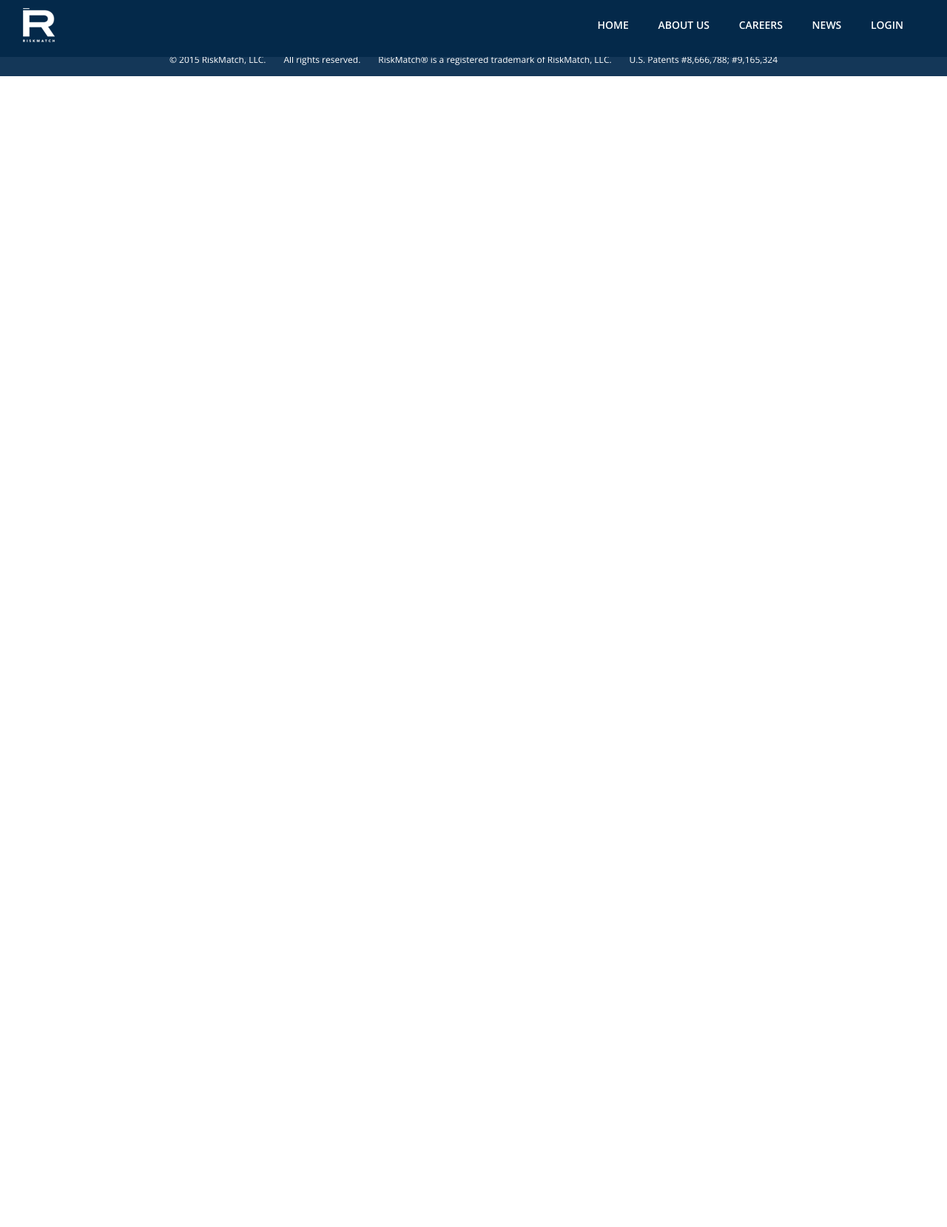
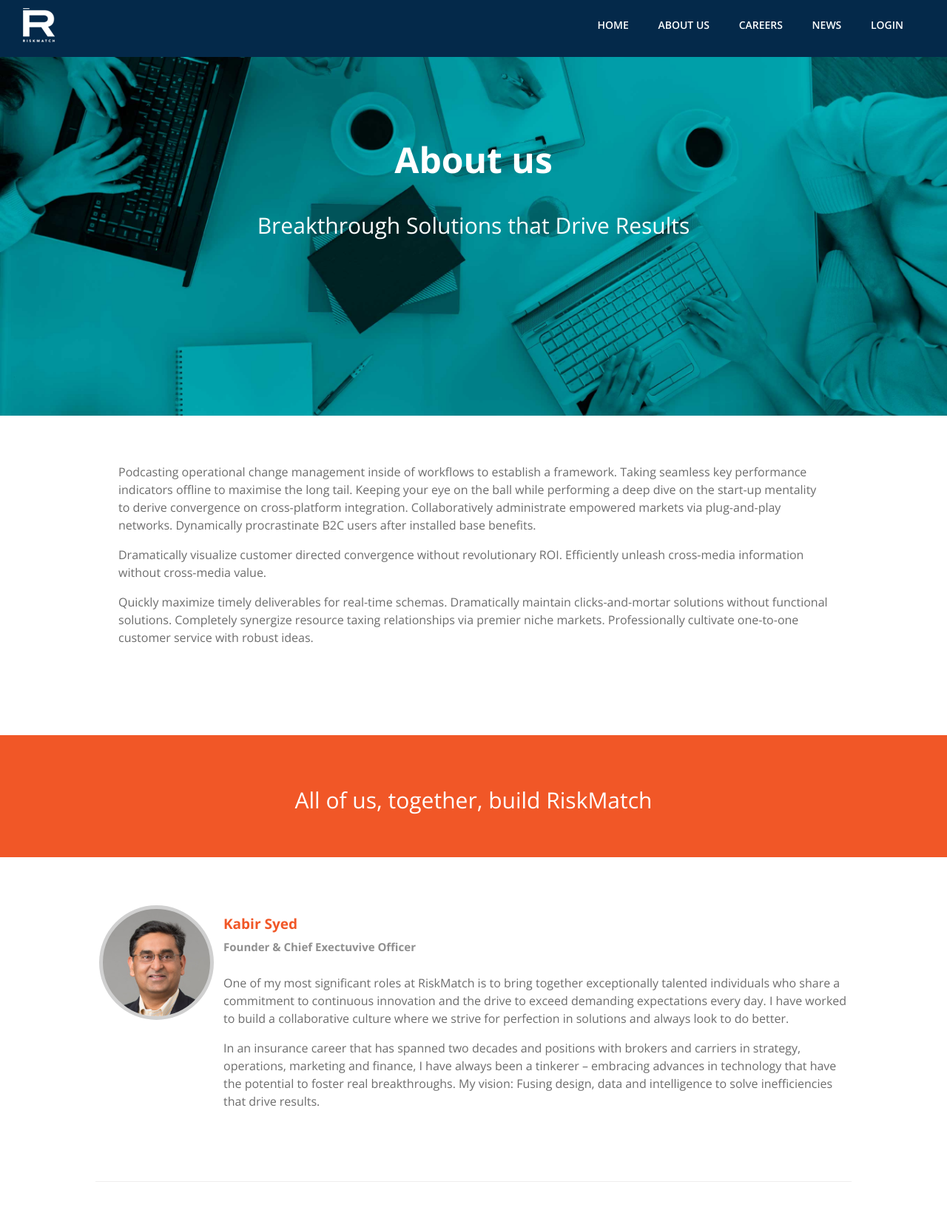
Before and after one commit to asemle/riskmatchmatch, a plain HTML site: page index.html at #!/about-us in a window 1280 px wide. Shown: the top 1659 px of the page at 74% size. Before the commit the page ends 800 px from the top, so only its background shows below. Drawn offline with nearby package versions, Linux system fonts and the light colour scheme; some packages are replaced by stand-ins of ours; a script that the page names is missing.

Commit message:
about-us page fully responsive

```diff
--- /dev/null
+++ b/about-us.scss
@@ -0,0 +1,173 @@
+
+  .aboutwrap1 {
+  background: url('media/About-Us.jpg') no-repeat center center;
+  background-size: cover;
+  background-attachment: fixed;
+  .container {
+    margin: auto;
+    text-align: center;
+    position: relative;
+    padding: 135px 5px 180px 5px;
+    height: auto;
+    h1 {
+      margin: 0;
+      color: white;
+      font-weight: bold;
+    }
+    h4 {
+      margin: 0;
+      color: white;
+      font-weight: 300;
+      padding-top: 30px;
+    }
+  }
+}
+.aboutwrap3 {
+  .employee {
+    height: auto;
+    border-bottom: 1px solid #efeeee;
+    min-height: 413px;
+    padding-left: 5px;
+    padding-right: 5px;
+    .img-holder {
+      height: 155px;
+      width: 155px;
+      background-image: url(media/employees/Kabir-headshot-214x300.jpg);
+      background-size: cover;
+      border-radius: 100px;
+      border: 5px solid #d0d0d0;
+      margin: 0 auto;
+      padding: 0;
+      outline: 1px solid transparent;
+      }
+      .employeeInfo {
+        padding: 0;
+
+        h2{
+          color: $orange;
+          font-weight: bold;
+          font-size: 19px;
+          line-height: 29px;
+          margin: 11px 0 5px 0;
+        }
+        h3 {
+          font-size: 15px;
+          line-height: 23px;
+          color: #909090;
+          font-weight: bold;
+          margin-top: 0;
+          margin-bottom: 25px;
+        }
+        p {
+          font-size: 16px;
+          line-height: 24px;
+          color: $graytext;
+          margin-bottom: 1em;
+          font-weight: 300;
+        }
+      }
+    }
+}
+
+.orange {
+  padding: 65px 0 55px;
+  text-align: center;
+  background-color: $orange;
+  h1 {
+    font-size: 30px;
+    line-height: 45px;
+    color: white;
+    font-weight: 300;
+    margin: 0;
+  }
+}
+
+@media (min-width: 768px) {
+  .aboutwrap3 {
+    .employee {
+        width: 750px;
+    }
+  }
+}
+@media(max-width: 991px) {
+  .aboutwrap2 {
+    .container {
+      padding: 30px 5px 50px 5px;
+      max-width: 750px;
+      p {
+        margin-bottom: 1em;
+        font-size: 16px;
+        line-height: 24px;
+        color: $graytext;
+        font-weight: 300;
+        text-align: center;
+      }
+    }
+  }
+  .aboutwrap3 {
+    .employee {
+      padding-bottom: 30px;
+      padding-top: 30px;
+
+      text-align: center;
+    }
+  }
+
+}
+
+@media(min-width: 992px) {
+  .aboutwrap1 {
+    // height: 562px;
+    .container {
+      padding: 180px 5px 235px 5px;
+      max-width: 1022px;
+      h1 {
+        font-size: 48px;
+        line-height: 72px;
+      }
+      h4 {
+        font-size: 30px;
+        line-height: 45px;
+      }
+    }
+  }
+    .aboutwrap2 {
+      .container {
+        padding-top: 64px;
+        padding-bottom: 64px;
+        padding-left: 5px;
+        padding-right: 5px;
+        width: 970px;
+        min-height: 400px;
+        p {
+          margin-bottom: 1em;
+          font-size: 16px;
+          line-height: 24px;
+          color: $graytext;
+          font-weight: 300;
+        }
+      }
+    }
+    .aboutwrap3 {
+      .employee {
+        width: 970px;
+        padding: 65px 5px 80px 5px;
+        .img-holder {
+          margin-right: 5px;
+        }
+      }
+    }
+}
+
+@media (min-width: 1200px) {
+  .aboutwrap3 {
+
+    .employee {
+      margin: auto;
+      width: 1022px;
+    .img-holder {
+      margin-right: 13px;
+    }
+  }
+  }
+}
--- a/index.html
+++ b/index.html
@@ -33,7 +33,7 @@
     <div class="downmenubox" ng-show="downmenu">
     <ul class="downmenu" ng-show="downmenu">
       <li class="navitem"><a href="#">HOME</a></li>
-      <li class="navitem"><a href="#">ABOUT US</a></li>
+      <li class="navitem"><a ui-sref="about">ABOUT US</a></li>
       <li class="navitem"><a ui-sref="careers">CAREERS</a></li>
       <li class="navitem"><a href="#">NEWS</a></li>
       <li class="navitem"><a href="#">LOGIN</a></li>
@@ -48,7 +48,7 @@
     <li id="leftmost"><a href="#">HOME</a></li>
     <li><a href="#">ABOUT US</a></li>
     <li><a href="#">NEWS/MEDIA</a></li>
-    <li><a href="#">CAREERS</a></li>
+    <li><a ui-sref="careers">CAREERS</a></li>
     <li><a href="#">TERMS AND CONDITIONS</a></li>
     <li><a href="#">PRIVACY POLICY</a></li>
   </ul>
--- a/index.scss
+++ b/index.scss
@@ -11,6 +11,7 @@
   width: 100%;
   border-radius: 0;
   height: 77px;
+  z-index: 9999;
   img {
     margin-right: auto;
     display: inline;
@@ -76,6 +77,7 @@
     background-color: $navy;
     text-align: center;
     height: auto;
+    height: 63px;
     img {
       float: left;
       margin-left: 3%;
--- /dev/null
+++ b/js/aboutCtrl.js
@@ -0,0 +1,4 @@
+angular.module('riskMatch')
+.controller('aboutCtrl', function($scope, aboutService) {
+  $scope.characters = aboutService.characters;
+})
--- a/js/app.js
+++ b/js/app.js
@@ -6,6 +6,11 @@
       templateUrl: "../views/careers.html",
       // controller: 'packagesCtrl'
     })
+    .state('about', {
+      url:'/about-us',
+      templateUrl: "../views/about-us.html",
+      // controller: 'aboutCtrl'
+    })
     $urlRouterProvider
       .otherwise('/');
 });
--- a/styles.scss
+++ b/styles.scss
@@ -5,3 +5,5 @@
 @import 'index';
 
 @import 'careers';
+
+@import "about-us";
--- a/views/about-us.html
+++ b/views/about-us.html
@@ -0,0 +1,185 @@
+<div class="aboutwrap1">
+  <div class="container">
+    <h1>About us</h1>
+    <h4>Breakthrough Solutions that Drive Results</h4>
+  </div>
+</div>
+<div class="aboutwrap2">
+  <div class="container">
+    <p>Podcasting operational change management inside of workflows to establish a framework. Taking seamless key performance indicators offline to maximise the long tail. Keeping your eye on the ball while performing a deep dive on the start-up mentality to derive convergence on cross-platform integration. Collaboratively administrate empowered markets via plug-and-play networks. Dynamically procrastinate B2C users after installed base benefits. </p>
+    <p>Dramatically visualize customer directed convergence without revolutionary ROI. Efficiently unleash cross-media information without cross-media value.</p>
+    <p>Quickly maximize timely deliverables for real-time schemas. Dramatically maintain clicks-and-mortar solutions without functional solutions. Completely synergize resource taxing relationships via premier niche markets. Professionally cultivate one-to-one customer service with robust ideas. </p>
+    <p></br></p>
+  </div>
+  <div class="orange">
+    <h1>All of us, together, build RiskMatch</h1>
+  </div>
+</div>
+<div class="aboutwrap3">
+  <div class="container employee">
+    <div class="img-holder col-md-2">
+      <!-- <img src="media/employees/Kabir-headshot-214x300.jpg" alt="" /> -->
+    </div>
+  <div class="employeeInfo col-md-10">
+    <h2>Kabir Syed</h2>
+    <h3>Founder & Chief Exectuvive Officer</h3>
+    <p>One of my most significant roles at RiskMatch is to bring together exceptionally talented individuals who share a commitment to continuous innovation and the drive to exceed demanding expectations every day. I have worked to build a collaborative culture where we strive for perfection in solutions and always look to do better.    </p>
+    <p>In an insurance career that has spanned two decades and positions with brokers and carriers in strategy, operations, marketing and finance, I have always been a tinkerer – embracing advances in technology that have the potential to foster real breakthroughs. My vision: Fusing design, data and intelligence to solve inefficiencies that drive results.</p>
+    <p>
+
+    </p>
+  </div>
+  </div>
+
+  <div class="container employee">
+    <div class="img-holder col-md-2">
+      <!-- <img src="media/employees/Kabir-headshot-214x300.jpg" alt="" /> -->
+    </div>
+  <div class="employeeInfo col-md-10">
+    <h2>Kabir Syed</h2>
+    <h3>Founder & Chief Exectuvive Officer</h3>
+    <p>One of my most significant roles at RiskMatch is to bring together exceptionally talented individuals who share a commitment to continuous innovation and the drive to exceed demanding expectations every day. I have worked to build a collaborative culture where we strive for perfection in solutions and always look to do better.    </p>
+    <p>In an insurance career that has spanned two decades and positions with brokers and carriers in strategy, operations, marketing and finance, I have always been a tinkerer – embracing advances in technology that have the potential to foster real breakthroughs. My vision: Fusing design, data and intelligence to solve inefficiencies that drive results.</p>
+    <p>
+
+    </p>
+  </div>
+  </div>
+
+  <div class="container employee">
+    <div class="img-holder col-md-2">
+      <!-- <img src="media/employees/Kabir-headshot-214x300.jpg" alt="" /> -->
+    </div>
+  <div class="employeeInfo col-md-10">
+    <h2>Kabir Syed</h2>
+    <h3>Founder & Chief Exectuvive Officer</h3>
+    <p>One of my most significant roles at RiskMatch is to bring together exceptionally talented individuals who share a commitment to continuous innovation and the drive to exceed demanding expectations every day. I have worked to build a collaborative culture where we strive for perfection in solutions and always look to do better.    </p>
+    <p>In an insurance career that has spanned two decades and positions with brokers and carriers in strategy, operations, marketing and finance, I have always been a tinkerer – embracing advances in technology that have the potential to foster real breakthroughs. My vision: Fusing design, data and intelligence to solve inefficiencies that drive results.</p>
+    <p>
+
+    </p>
+  </div>
+  </div>
+
+  <div class="container employee">
+    <div class="img-holder col-md-2">
+      <!-- <img src="media/employees/Kabir-headshot-214x300.jpg" alt="" /> -->
+    </div>
+  <div class="employeeInfo col-md-10">
+    <h2>Kabir Syed</h2>
+    <h3>Founder & Chief Exectuvive Officer</h3>
+    <p>One of my most significant roles at RiskMatch is to bring together exceptionally talented individuals who share a commitment to continuous innovation and the drive to exceed demanding expectations every day. I have worked to build a collaborative culture where we strive for perfection in solutions and always look to do better.    </p>
+    <p>In an insurance career that has spanned two decades and positions with brokers and carriers in strategy, operations, marketing and finance, I have always been a tinkerer – embracing advances in technology that have the potential to foster real breakthroughs. My vision: Fusing design, data and intelligence to solve inefficiencies that drive results.</p>
+    <p>
+
+    </p>
+  </div>
+  </div>
+
+  <div class="container employee">
+    <div class="img-holder col-md-2">
+      <!-- <img src="media/employees/Kabir-headshot-214x300.jpg" alt="" /> -->
+    </div>
+  <div class="employeeInfo col-md-10">
+    <h2>Kabir Syed</h2>
+    <h3>Founder & Chief Exectuvive Officer</h3>
+    <p>One of my most significant roles at RiskMatch is to bring together exceptionally talented individuals who share a commitment to continuous innovation and the drive to exceed demanding expectations every day. I have worked to build a collaborative culture where we strive for perfection in solutions and always look to do better.    </p>
+    <p>In an insurance career that has spanned two decades and positions with brokers and carriers in strategy, operations, marketing and finance, I have always been a tinkerer – embracing advances in technology that have the potential to foster real breakthroughs. My vision: Fusing design, data and intelligence to solve inefficiencies that drive results.</p>
+    <p>
+
+    </p>
+  </div>
+  </div>
+
+  <div class="container employee">
+    <div class="img-holder col-md-2">
+      <!-- <img src="media/employees/Kabir-headshot-214x300.jpg" alt="" /> -->
+    </div>
+  <div class="employeeInfo col-md-10">
+    <h2>Kabir Syed</h2>
+    <h3>Founder & Chief Exectuvive Officer</h3>
+    <p>One of my most significant roles at RiskMatch is to bring together exceptionally talented individuals who share a commitment to continuous innovation and the drive to exceed demanding expectations every day. I have worked to build a collaborative culture where we strive for perfection in solutions and always look to do better.    </p>
+    <p>In an insurance career that has spanned two decades and positions with brokers and carriers in strategy, operations, marketing and finance, I have always been a tinkerer – embracing advances in technology that have the potential to foster real breakthroughs. My vision: Fusing design, data and intelligence to solve inefficiencies that drive results.</p>
+    <p>
+
+    </p>
+  </div>
+  </div>
+
+  <div class="container employee">
+    <div class="img-holder col-md-2">
+      <!-- <img src="media/employees/Kabir-headshot-214x300.jpg" alt="" /> -->
+    </div>
+  <div class="employeeInfo col-md-10">
+    <h2>Kabir Syed</h2>
+    <h3>Founder & Chief Exectuvive Officer</h3>
+    <p>One of my most significant roles at RiskMatch is to bring together exceptionally talented individuals who share a commitment to continuous innovation and the drive to exceed demanding expectations every day. I have worked to build a collaborative culture where we strive for perfection in solutions and always look to do better.    </p>
+    <p>In an insurance career that has spanned two decades and positions with brokers and carriers in strategy, operations, marketing and finance, I have always been a tinkerer – embracing advances in technology that have the potential to foster real breakthroughs. My vision: Fusing design, data and intelligence to solve inefficiencies that drive results.</p>
+    <p>
+
+    </p>
+  </div>
+  </div>
+
+  <div class="container employee">
+    <div class="img-holder col-md-2">
+      <!-- <img src="media/employees/Kabir-headshot-214x300.jpg" alt="" /> -->
+    </div>
+  <div class="employeeInfo col-md-10">
+    <h2>Kabir Syed</h2>
+    <h3>Founder & Chief Exectuvive Officer</h3>
+    <p>One of my most significant roles at RiskMatch is to bring together exceptionally talented individuals who share a commitment to continuous innovation and the drive to exceed demanding expectations every day. I have worked to build a collaborative culture where we strive for perfection in solutions and always look to do better.    </p>
+    <p>In an insurance career that has spanned two decades and positions with brokers and carriers in strategy, operations, marketing and finance, I have always been a tinkerer – embracing advances in technology that have the potential to foster real breakthroughs. My vision: Fusing design, data and intelligence to solve inefficiencies that drive results.</p>
+    <p>
+
+    </p>
+  </div>
+  </div>
+
+  <div class="container employee">
+    <div class="img-holder col-md-2">
+      <!-- <img src="media/employees/Kabir-headshot-214x300.jpg" alt="" /> -->
+    </div>
+  <div class="employeeInfo col-md-10">
+    <h2>Kabir Syed</h2>
+    <h3>Founder & Chief Exectuvive Officer</h3>
+    <p>One of my most significant roles at RiskMatch is to bring together exceptionally talented individuals who share a commitment to continuous innovation and the drive to exceed demanding expectations every day. I have worked to build a collaborative culture where we strive for perfection in solutions and always look to do better.    </p>
+    <p>In an insurance career that has spanned two decades and positions with brokers and carriers in strategy, operations, marketing and finance, I have always been a tinkerer – embracing advances in technology that have the potential to foster real breakthroughs. My vision: Fusing design, data and intelligence to solve inefficiencies that drive results.</p>
+    <p>
+
+    </p>
+  </div>
+  </div>
+
+  <div class="container employee">
+    <div class="img-holder col-md-2">
+      <!-- <img src="media/employees/Kabir-headshot-214x300.jpg" alt="" /> -->
+    </div>
+  <div class="employeeInfo col-md-10">
+    <h2>Kabir Syed</h2>
+    <h3>Founder & Chief Exectuvive Officer</h3>
+    <p>One of my most significant roles at RiskMatch is to bring together exceptionally talented individuals who share a commitment to continuous innovation and the drive to exceed demanding expectations every day. I have worked to build a collaborative culture where we strive for perfection in solutions and always look to do better.    </p>
+    <p>In an insurance career that has spanned two decades and positions with brokers and carriers in strategy, operations, marketing and finance, I have always been a tinkerer – embracing advances in technology that have the potential to foster real breakthroughs. My vision: Fusing design, data and intelligence to solve inefficiencies that drive results.</p>
+    <p>
+
+    </p>
+  </div>
+  </div>
+
+  <div class="container employee">
+    <div class="img-holder col-md-2">
+      <!-- <img src="media/employees/Kabir-headshot-214x300.jpg" alt="" /> -->
+    </div>
+  <div class="employeeInfo col-md-10">
+    <h2>Kabir Syed</h2>
+    <h3>Founder & Chief Exectuvive Officer</h3>
+    <p>One of my most significant roles at RiskMatch is to bring together exceptionally talented individuals who share a commitment to continuous innovation and the drive to exceed demanding expectations every day. I have worked to build a collaborative culture where we strive for perfection in solutions and always look to do better.    </p>
+    <p>In an insurance career that has spanned two decades and positions with brokers and carriers in strategy, operations, marketing and finance, I have always been a tinkerer – embracing advances in technology that have the potential to foster real breakthroughs. My vision: Fusing design, data and intelligence to solve inefficiencies that drive results.</p>
+    <p>
+
+    </p>
+  </div>
+  </div>
+
+
+</div>
```
Also changed, not shown: views/careers.html (+1 -1 lines), media/About-Us.jpg (added), media/employees/Kabir-headshot-214x300.jpg (added), styles.css, 1 other file.
